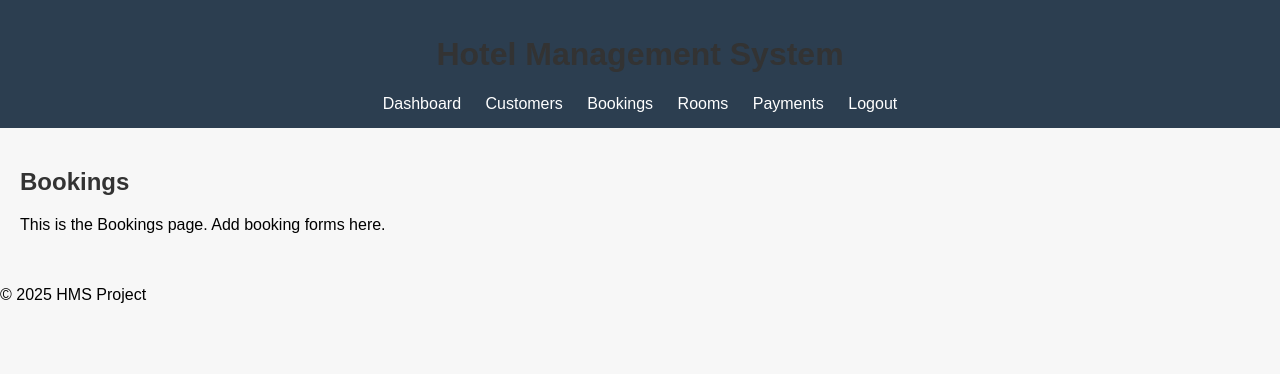
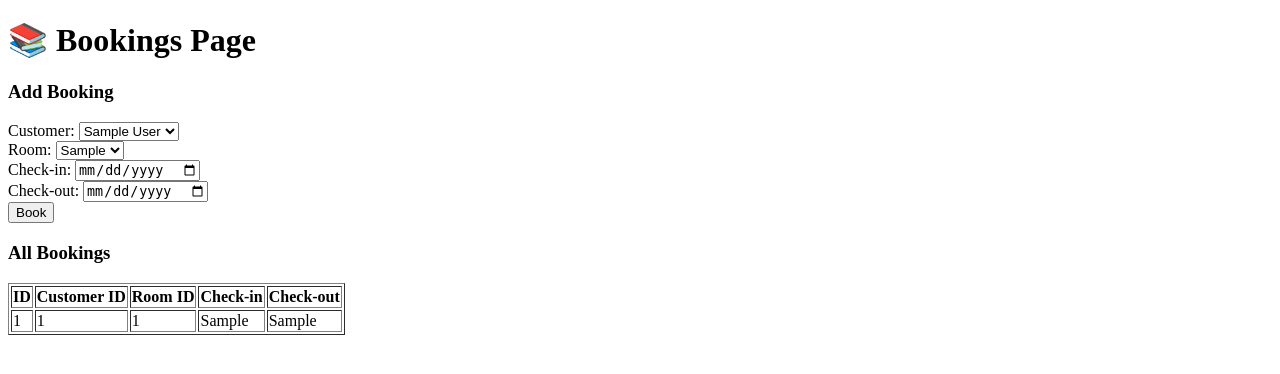
Before and after one commit to AshlyMaria98/hotel-management-system, a Flask app: page /bookings in a window 1280 px wide. Shown: the top 374 px of the page. Run offline with Flask 3, Linux system fonts and the light colour scheme; the visitor is signed in with stand-in values (Sample User, id 1); tables that the repository leaves empty hold one stand-in row (values such as "Sample post").

Commit message:
Updated app.py and bookings.html

```diff
--- a/app.py
+++ b/app.py
@@ -130,9 +130,41 @@ def delete_customer(id):
 
 
 # ----------------- BOOKINGS MODULE -----------------
-@app.route('/bookings')
+@app.route('/bookings', methods=['GET', 'POST'])
 def bookings():
-    return render_template('bookings.html')
+    if not session.get('logged_in'):
+        return redirect(url_for('login'))
+
+    customers = Customer.query.all()
+    rooms = Room.query.all()
+
+    if request.method == 'POST':
+        customer_id = request.form.get('customer_id')
+        room_id = request.form.get('room_id')
+        checkin = request.form.get('checkin')
+        checkout = request.form.get('checkout')
+
+        if not customer_id or not room_id or not checkin or not checkout:
+            flash("All fields are required", "danger")
+            return redirect(url_for('bookings'))
+
+        new_booking = Booking(
+            customer_id=customer_id,
+            room_id=room_id,
+            checkin=checkin,
+            checkout=checkout
+        )
+        db.session.add(new_booking)
+        db.session.commit()
+        flash("Booking added successfully!", "success")
+        return redirect(url_for('bookings'))
+
+    all_bookings = Booking.query.order_by(Booking.id.desc()).all()
+    return render_template('bookings.html',
+                           bookings=all_bookings,
+                           customers=customers,
+                           rooms=rooms)
+
 
 # ----------------- ROOMS MODULE -----------------
 
--- a/templates/bookings.html
+++ b/templates/bookings.html
@@ -1,6 +1,54 @@
-{% extends "base.html" %}
+<!DOCTYPE html>
+<html>
+<head>
+    <title>Bookings</title>
+</head>
+<body>
+    <h1>📚 Bookings Page</h1>
 
-{% block content %}
-<h2>Bookings</h2>
-<p>This is the Bookings page. Add booking forms here.</p>
-{% endblock %}
+    <h3>Add Booking</h3>
+    <form method="POST">
+        <label>Customer:</label>
+        <select name="customer_id">
+            {% for customer in customers %}
+                <option value="{{ customer.id }}">{{ customer.name }}</option>
+            {% endfor %}
+        </select><br>
+
+        <label>Room:</label>
+        <select name="room_id">
+            {% for room in rooms %}
+                <option value="{{ room.id }}">{{ room.room_no }}</option>
+            {% endfor %}
+        </select><br>
+
+        <label>Check-in:</label>
+        <input type="date" name="checkin"><br>
+
+        <label>Check-out:</label>
+        <input type="date" name="checkout"><br>
+
+        <button type="submit">Book</button>
+    </form>
+
+    <h3>All Bookings</h3>
+    <table border="1">
+        <tr>
+            <th>ID</th>
+            <th>Customer ID</th>
+            <th>Room ID</th>
+            <th>Check-in</th>
+            <th>Check-out</th>
+        </tr>
+        {% for b in bookings %}
+        <tr>
+            <td>{{ b.id }}</td>
+            <td>{{ b.customer_id }}</td>
+            <td>{{ b.room_id }}</td>
+            <td>{{ b.checkin }}</td>
+            <td>{{ b.checkout }}</td>
+        </tr>
+        {% endfor %}
+    </table>
+</body>
+</html>
```
